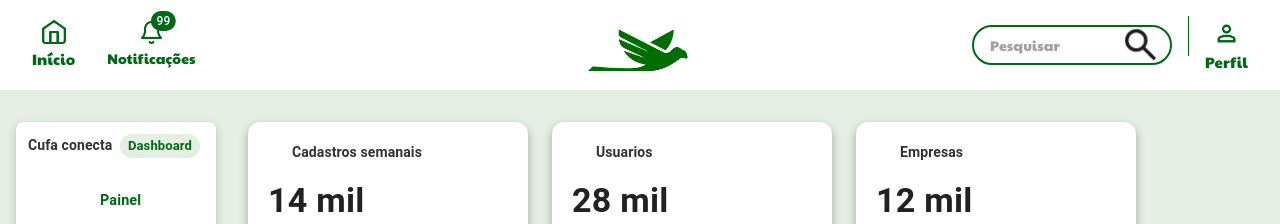
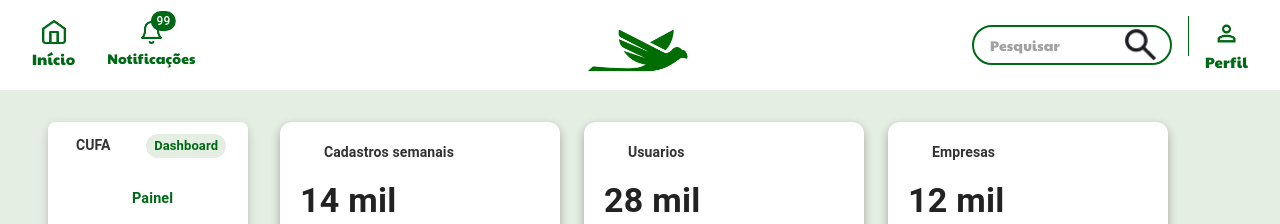
Before and after one commit to Karpos-SPTech/CUFA-SYSTEM, a React (Vite) app: page /dashboard in a window 1280 px wide. Shown: the top 224 px of the page. Built offline with nearby package versions, Linux system fonts and the light colour scheme; some icons are missing.

Commit message:
commit dashboard cufa

```diff
--- a/src/DashboardCufa.jsx
+++ b/src/DashboardCufa.jsx
@@ -11,16 +11,17 @@ import ArrowUpwardIcon from "@mui/icons-material/ArrowUpward";
 import BusinessIcon from "@mui/icons-material/Business";
 import DashboardUsuario from "./components/DashboardUsuario";
 import DashboardEmpresa from "./components/DashboardEmpresa";
+import TelaEmpresa from "./TelaEmpresa";
 
-export default function DashboardCufa() {
-  const [selectedDashboard, setSelectedDashboard] = useState("Painel");
-
+export default function DashboardCufa({ initialView = "Painel" }) {
+  const [selectedDashboard, setSelectedDashboard] = useState(initialView);
   const renderDashboard = () => {
-    switch (selectedDashboard) {
-      case "Usuario":
+    switch (selectedDashboard) {      case "Usuario":
         return <DashboardUsuario />;
       case "Empresa":
         return <DashboardEmpresa />;
+      case "GerenciarVagas":
+        return <TelaEmpresa showHeader={false} />;
       default:
         return (
           <Box
--- a/src/components/DashboardUsuario.jsx
+++ b/src/components/DashboardUsuario.jsx
@@ -124,13 +124,13 @@ const DashboardUsuario = () => {
                     color: "#666",
                     fontWeight: "bold",
                   }}
-                />
-                <Line
+                />                <Line
                   type="monotone"
                   dataKey="usuarios"
                   stroke="#006916"
                   strokeWidth={2}
                   activeDot={{ r: 8 }}
+                  name="Usuários Cadastrados"
                 />
                 <Line
                   type="monotone"
--- a/src/components/Header.jsx
+++ b/src/components/Header.jsx
@@ -68,7 +68,7 @@ const Header = ({ hideNotifications }) => {
               justifyContent: "center",
               gap: 0.5
             }}
-            onClick={() => navigate("/DashboardCufa")}
+            onClick={() => navigate("/DashboardCufa/TelaEmpresa")}
           >          <Box
             component="img"
             src={homeIcon}
--- a/src/components/SidebarDashboard.jsx
+++ b/src/components/SidebarDashboard.jsx
@@ -34,20 +34,20 @@ export default function SidebarDashboard({ onSelect }) {
         p: 1.5,
         borderRadius: 2,
         mt: 4,
-        ml: 2,
+        ml: 6 ,
         boxShadow: "0px 4px 10px rgba(0, 0, 0, 0.2)",
         display: "flex",
         flexDirection: "column",}}
     >      <Box sx={{ mb: 2 }}>
         <Typography
           variant="subtitle2"
-          sx={{ fontWeight: "bold", color: "#333", mb: 0.5 }}
+          sx={{ml:2 , fontWeight: "bold", color: "#333", mb: 0.2 }}
         >
-          Cufa conecta{" "}
+          CUFA{" "}
           <Chip
             label="Dashboard"
             size="small"
-            sx={{ ml: 0.5, background: "#E5EEE3", color: "#006916" }}
+            sx={{ ml: 4, background: "#E5EEE3", color: "#006916" }}
           />
         </Typography>
       </Box>
```
